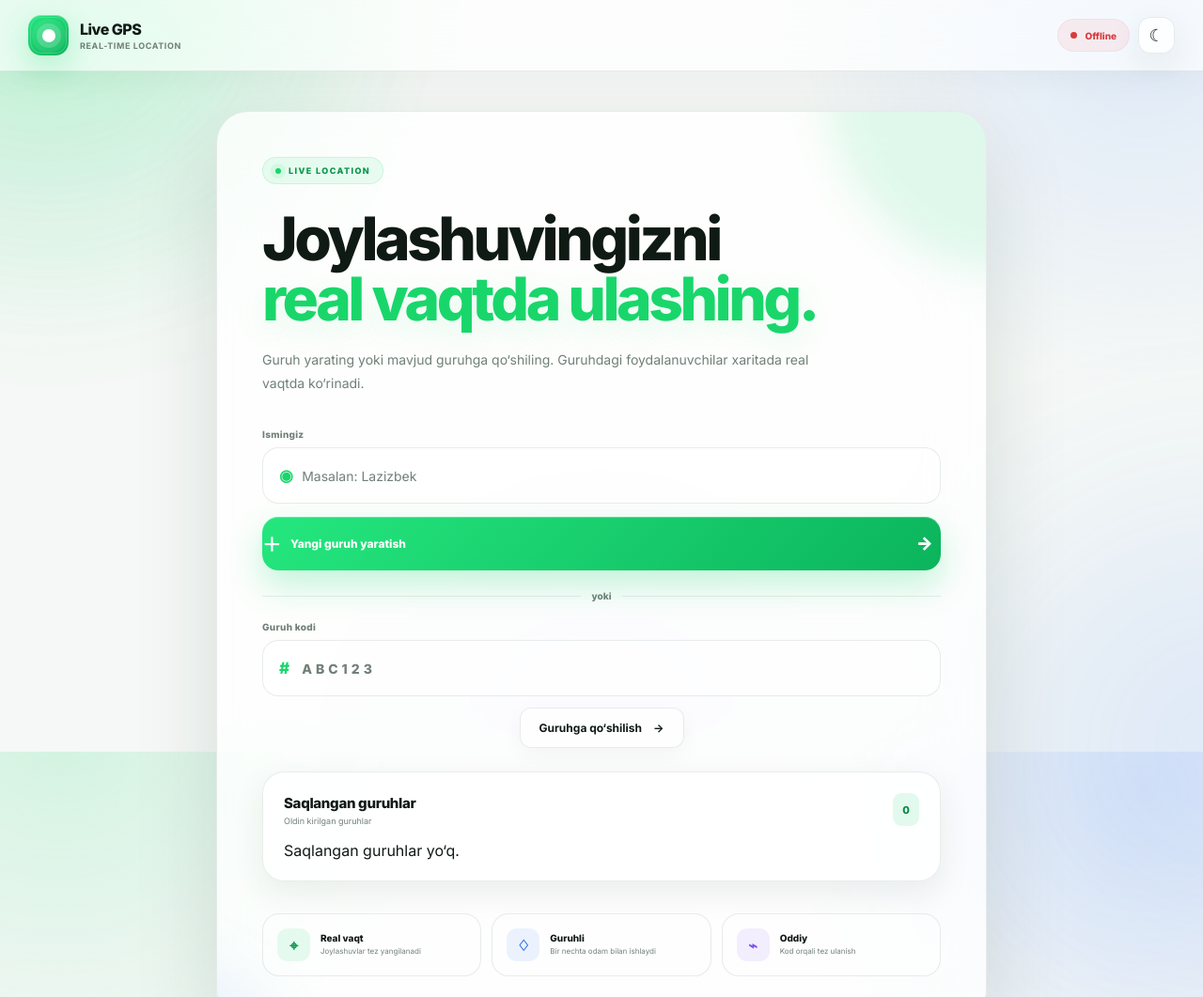
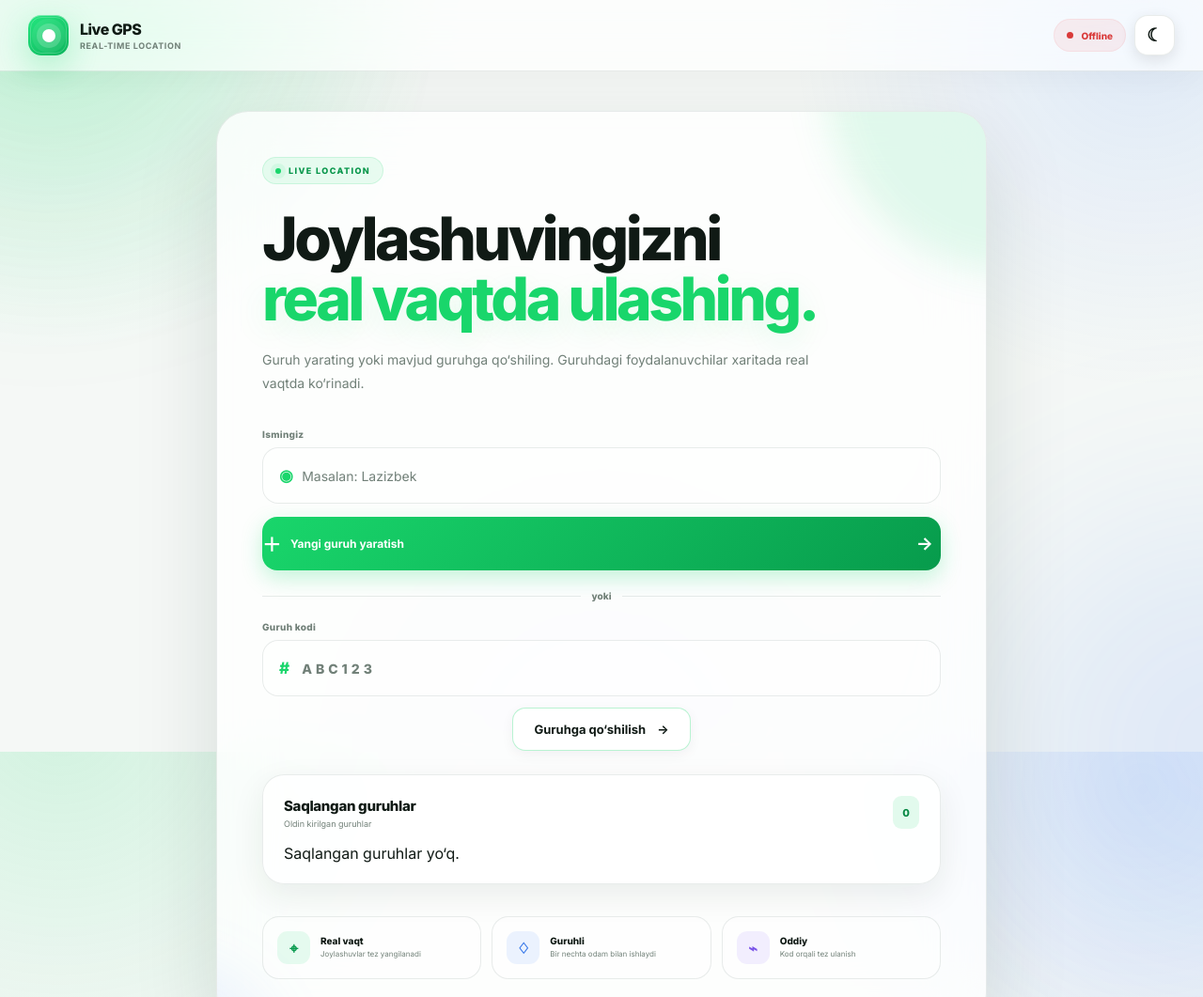
Before and after one commit to lazikmannonov/Live-GPS, a website: page index.html in a window 1280 px wide. Shown: the top 1061 px of the page at 94% size. Drawn offline with Linux system fonts and the light colour scheme.

Commit message:
Update style.css

```diff
--- a/style.css
+++ b/style.css
@@ -2366,3 +2366,146 @@ body.dark #savedGroupsCount {
         font-size: 10px;
     }
 }
+
+/* =========================================
+   PREMIUM BUTTONS — LIVE GPS
+========================================= */
+
+.primary-btn,
+.secondary-btn,
+.copy-btn,
+.map-control,
+.icon-btn,
+.leave-group-btn {
+    position: relative;
+    overflow: hidden;
+    font-family: inherit;
+    font-weight: 700;
+    cursor: pointer;
+    transition:
+        transform .2s ease,
+        box-shadow .2s ease,
+        background .2s ease,
+        border-color .2s ease;
+}
+
+/* Asosiy tugma */
+.primary-btn {
+    border: 0;
+    border-radius: 16px;
+    color: #fff;
+    background: linear-gradient(135deg, #19d66b, #079b4c);
+    box-shadow: 0 8px 22px rgba(25, 214, 107, .25);
+}
+
+.primary-btn:hover {
+    transform: translateY(-2px);
+    box-shadow: 0 12px 28px rgba(25, 214, 107, .35);
+}
+
+/* Ikkinchi darajali tugma */
+.secondary-btn {
+    border: 1px solid rgba(25, 214, 107, .3);
+    border-radius: 15px;
+    color: var(--text);
+    background: var(--card-solid);
+    box-shadow: 0 4px 14px rgba(0, 0, 0, .05);
+}
+
+.secondary-btn:hover {
+    transform: translateY(-2px);
+    border-color: #19d66b;
+    box-shadow: 0 8px 20px rgba(25, 214, 107, .13);
+}
+
+/* Guruhga qo‘shilish */
+#joinRoomBtn {
+    min-height: 46px;
+    padding: 0 22px;
+    border-radius: 14px;
+    font-size: 13px;
+}
+
+/* Nusxalash tugmasi */
+.copy-btn {
+    border: 1px solid var(--border);
+    border-radius: 13px;
+    background: var(--card-solid);
+    color: var(--text);
+    padding: 11px 16px;
+}
+
+.copy-btn:hover {
+    transform: translateY(-2px);
+    border-color: #19d66b;
+    box-shadow: 0 6px 18px rgba(25, 214, 107, .12);
+}
+
+/* Xarita boshqaruv tugmalari */
+.map-control,
+.icon-btn {
+    display: inline-flex;
+    align-items: center;
+    justify-content: center;
+    border: 1px solid var(--border);
+    border-radius: 14px;
+    background: var(--card-solid);
+    color: var(--text);
+    box-shadow: 0 5px 16px rgba(0, 0, 0, .1);
+}
+
+.map-control {
+    width: 44px;
+    height: 44px;
+    font-size: 21px;
+}
+
+.icon-btn {
+    width: 43px;
+    height: 43px;
+    font-size: 19px;
+}
+
+.map-control:hover,
+.icon-btn:hover {
+    transform: translateY(-2px);
+    border-color: #19d66b;
+    box-shadow: 0 7px 20px rgba(25, 214, 107, .18);
+}
+
+/* Bosilgandagi animatsiya */
+.primary-btn:active,
+.secondary-btn:active,
+.copy-btn:active,
+.map-control:active,
+.icon-btn:active,
+.leave-group-btn:active {
+    transform: scale(.97);
+}
+
+/* Klaviatura bilan tanlanganda */
+.primary-btn:focus-visible,
+.secondary-btn:focus-visible,
+.copy-btn:focus-visible,
+.map-control:focus-visible,
+.icon-btn:focus-visible {
+    outline: 3px solid rgba(25, 214, 107, .4);
+    outline-offset: 3px;
+}
+
+/* Telefon uchun */
+@media (max-width: 560px) {
+    .primary-btn,
+    .secondary-btn {
+        border-radius: 13px;
+    }
+
+    .map-control {
+        width: 40px;
+        height: 40px;
+    }
+
+    .copy-btn {
+        padding: 10px 12px;
+    }
+}
```
